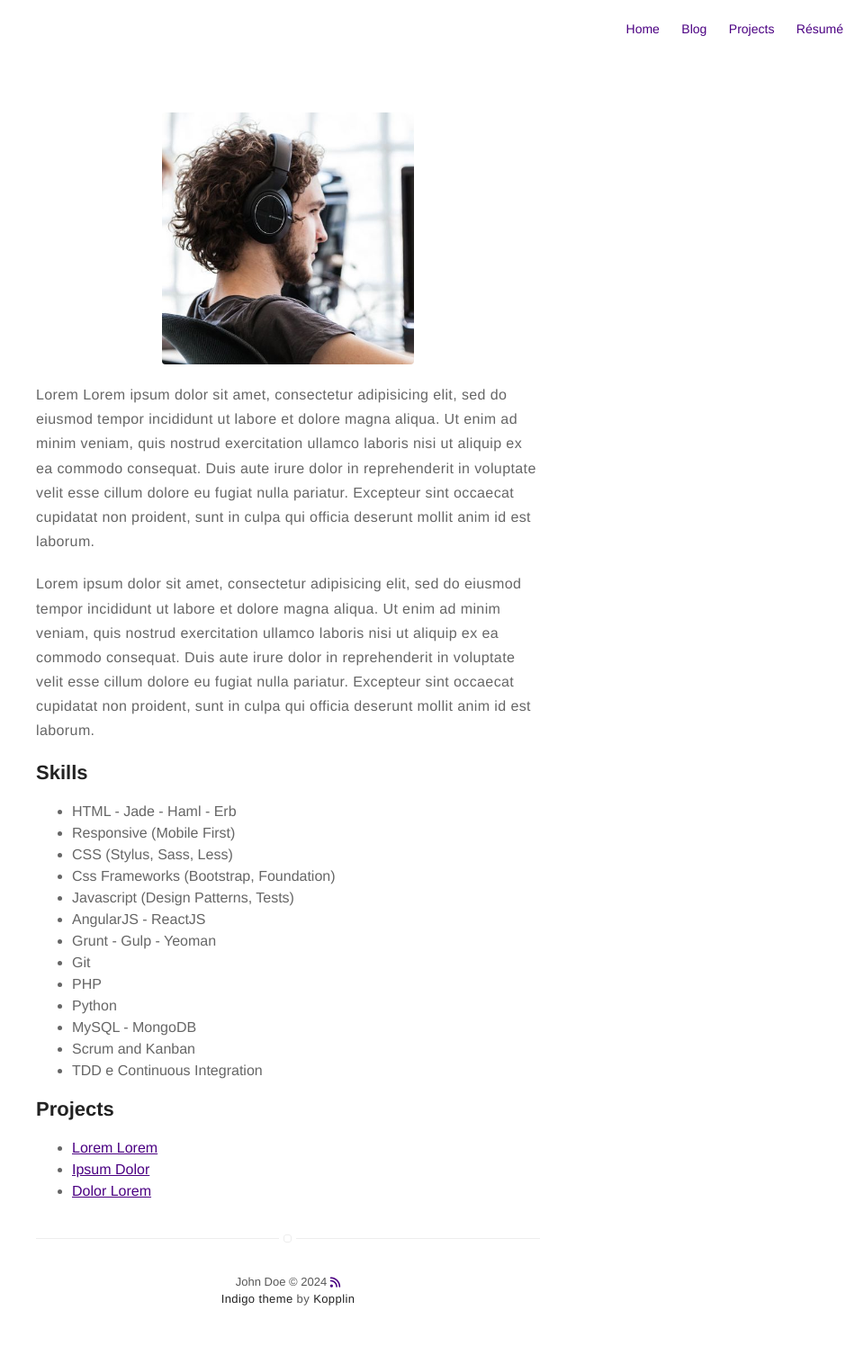
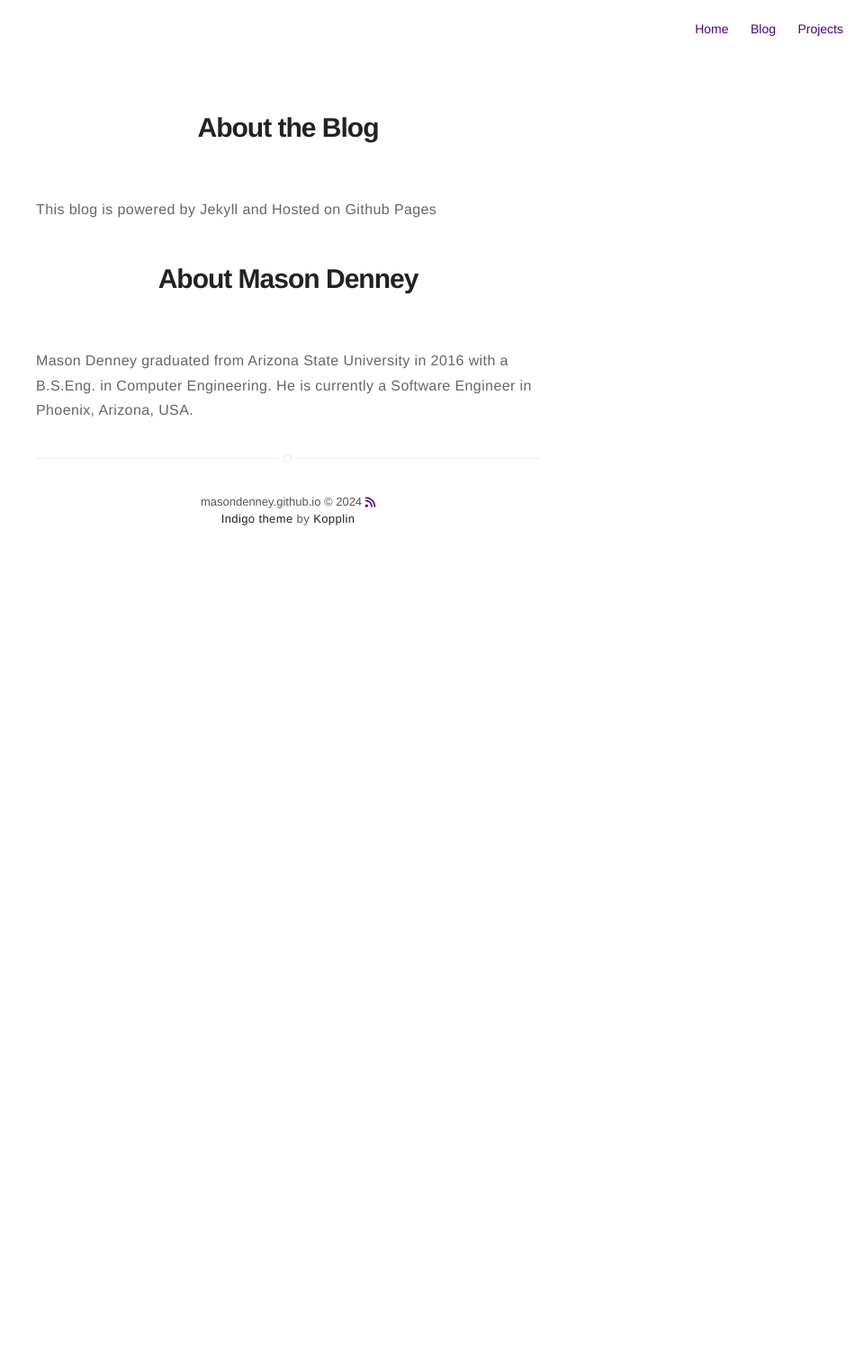
Before and after one commit to MasonDenney/masondenney.github.io, a Jekyll site: the page built from about.md, in a window 1280 px wide. Shown: the whole page at 90% size, without its empty margins (320-1280 px from the left). Built offline with Jekyll 4.4.1, drawn with Linux system fonts in a browser that asks for light colours; nearby versions of some CDN libraries; after the commit the page ends 900 px from its top, so only the background shows below that.

```diff
--- /dev/null
+++ b/CNAME
@@ -0,0 +1 @@
+masondenney.com
--- a/_config.yml
+++ b/_config.yml
@@ -1,14 +1,14 @@
 # main text of home
-title: John Doe
-bio: A Person who travels the world eating noodles
+name: Mason Denney
+bio: Software Engineer - Cloud, Security, DevOps
 
 # twitter summary info
-description: A blog about technology and stuff related
+description: Mason Denney's blog
 
 # if it's an external image, update below for true
 # better with square images
 external-image: false
-picture: assets/images/profile.jpg
+picture: assets/images/mason.jpg
 
 # your site color theme, true for dark theme,
 # false to light theme, auto to switch with system.
@@ -16,12 +16,13 @@ dark-theme: auto
 
 # If you want to include your resume, set to true
 # and specify source (external or local).
-resume: true
-resume-external: true
+resume: false
+resume-external: false
 resume-url: https://google.com/?q=my+resume
 
-url: https://sergiokopplin.github.io/indigo
+#url: https://sergiokopplin.github.io/indigo
 # your url: https://USERNAME.github.io
+url: https://masondenney.com
 
 permalink: /:title/
 
@@ -30,16 +31,16 @@ permalink: /:title/
 
 # if you don't want comments in your posts, leave categories empty
 disqus:
-  shortname: github # enter this from your disqus account
-  categories: [blog, project] # only show disqus for posts that have these categories
+  shortname: #github # enter this from your disqus account
+  categories: [] #[blog, project] # only show disqus for posts that have these categories
 
 # if you don't have any of social below, comment the line
-facebook: myfacebook
-twitter: mytwitter
-instagram: myinstagram
-linkedin: mylinkedin
-github: mygithub
-email: myemail@gmail.com
+linkedin: masondenney
+github: masondenney
+twitter: masondenney
+email: masondenney@gmail.com
+#facebook: masondenney
+#instagram: myinstagram
 
 authors:
   johndoe:
@@ -54,6 +55,12 @@ authors:
     external-image: false
     picture: assets/images/james.jpg
     twitter: jamesfoster
+  masondenney:
+    name: Mason Denney
+    bio: Software Engineer
+    external-image: false
+    picture: assets/images/mason.jpg
+    twitter: masondenney
 
 # do you want a larger site? change the option below
 # options: [normal, large] | default: normal
--- a/_posts/2015-02-24-markdown-extra-components.markdown
+++ b/_posts/2015-02-24-markdown-extra-components.markdown
@@ -11,6 +11,7 @@ tag:
 category: blog
 author: jamesfoster
 description: Markdown summary with different options
+hidden: true
 ---
 
 ## Summary:
--- a/_posts/2016-01-23-indigo-jekyll-theme.markdown
+++ b/_posts/2016-01-23-indigo-jekyll-theme.markdown
@@ -6,11 +6,11 @@ tag: jekyll
 image: https://sergiokopplin.github.io/indigo/assets/images/jekyll-logo-light-solid.png
 headerImage: true
 projects: true
-hidden: true
 description: "This is a simple and minimalist template for Jekyll for those who likes to eat noodles."
 category: project
 author: johndoe
 externalLink: false
+hidden: true
 ---
 
 ![Screenshot](https://raw.githubusercontent.com/sergiokopplin/indigo/gh-pages/assets/screen-shot.png)
--- a/_posts/2016-02-24-markdown-common-elements.markdown
+++ b/_posts/2016-02-24-markdown-common-elements.markdown
@@ -11,6 +11,7 @@ star: true
 category: blog
 author: johndoe
 description: Markdown summary with different options
+hidden: true
 ---
 
 ## Basic formatting
--- a/about.md
+++ b/about.md
@@ -2,44 +2,10 @@
 title: About
 layout: page
 ---
-![Profile Image]({% if site.external-image %}{{ site.picture }}{% else %}{{ site.url }}/{{ site.picture }}{% endif %})
+# About the Blog
+This blog is powered by Jekyll and Hosted on Github Pages
+<br>
+<br>
 
-<p>Lorem Lorem ipsum dolor sit amet, consectetur adipisicing elit, sed do eiusmod
-tempor incididunt ut labore et dolore magna aliqua. Ut enim ad minim veniam,
-quis nostrud exercitation ullamco laboris nisi ut aliquip ex ea commodo
-consequat. Duis aute irure dolor in reprehenderit in voluptate velit esse
-cillum dolore eu fugiat nulla pariatur. Excepteur sint occaecat cupidatat non
-proident, sunt in culpa qui officia deserunt mollit anim id est laborum.</p>
-
-<p>Lorem ipsum dolor sit amet, consectetur adipisicing elit, sed do eiusmod
-tempor incididunt ut labore et dolore magna aliqua. Ut enim ad minim veniam,
-quis nostrud exercitation ullamco laboris nisi ut aliquip ex ea commodo
-consequat. Duis aute irure dolor in reprehenderit in voluptate velit esse
-cillum dolore eu fugiat nulla pariatur. Excepteur sint occaecat cupidatat non
-proident, sunt in culpa qui officia deserunt mollit anim id est laborum.</p>
-
-<h2>Skills</h2>
-
-<ul class="skill-list">
-	<li>HTML - Jade - Haml - Erb</li>
-	<li>Responsive (Mobile First)</li>
-	<li>CSS (Stylus, Sass, Less)</li>
-	<li>Css Frameworks (Bootstrap, Foundation)</li>
-	<li>Javascript (Design Patterns, Tests)</li>
-	<li>AngularJS - ReactJS</li>
-	<li>Grunt - Gulp - Yeoman</li>
-	<li>Git</li>
-	<li>PHP</li>
-	<li>Python</li>
-	<li>MySQL - MongoDB</li>
-	<li>Scrum and Kanban</li>
-	<li>TDD e Continuous Integration</li>
-</ul>
-
-<h2>Projects</h2>
-
-<ul>
-	<li><a href="https://github.com/">Lorem Lorem</a></li>
-	<li><a href="https://github.com/">Ipsum Dolor</a></li>
-	<li><a href="https://github.com/">Dolor Lorem</a></li>
-</ul>
+# About Mason Denney
+Mason Denney graduated from Arizona State University in 2016 with a B.S.Eng. in Computer Engineering. He is currently a Software Engineer in Phoenix, Arizona, USA.
```
Also changed, not shown: CONTRIBUTION.md (deleted, +0 -45 lines), FAQ.md (deleted, +0 -10 lines), _posts/2016-06-01-project-ascend.md (added, +36 -0 lines), _posts/2021-11-28-personalblog.md (added, +53 -0 lines), README.md.
